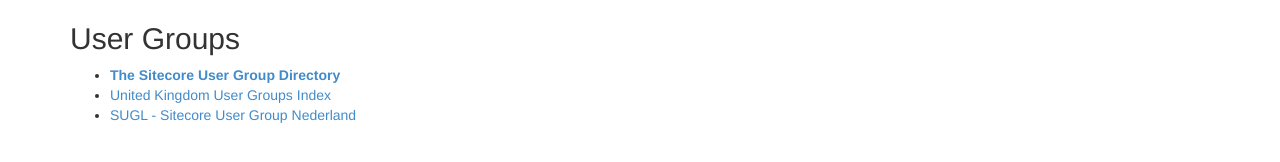
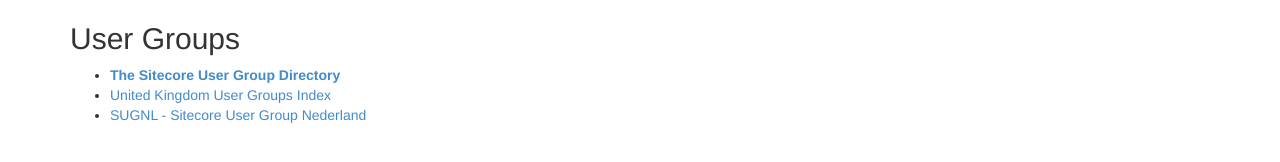
Before and after one commit to Sitecore-Community/docs, a Jekyll site: the page built from documentation/User Groups/index.md, in a window 1280 px wide. Shown: the part 447-609 px from the top of the page. Built offline with Jekyll 4.4.1, drawn with Linux system fonts in a browser that asks for light colours; nearby versions of some CDN libraries.

Commit message:
fix typo in User Groups list (SUGNL)

```diff
--- a/documentation/User Groups/index.md
+++ b/documentation/User Groups/index.md
@@ -12,4 +12,4 @@
 ## User Groups
 * **[The Sitecore User Group Directory](http://sitecoreug.org/)**
 * [United Kingdom User Groups Index](http://www.sitecore.net/TechUserGroupUK)
-* [SUGL - Sitecore User Group Nederland](http://www.sugnl.net/)
+* [SUGNL - Sitecore User Group Nederland](http://www.sugnl.net/)
```
